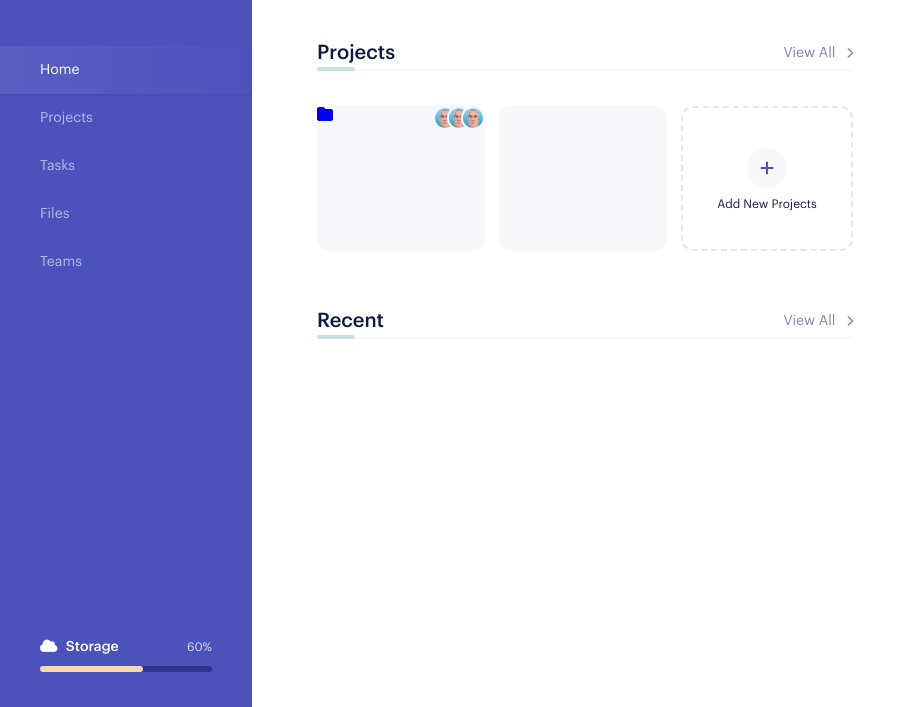
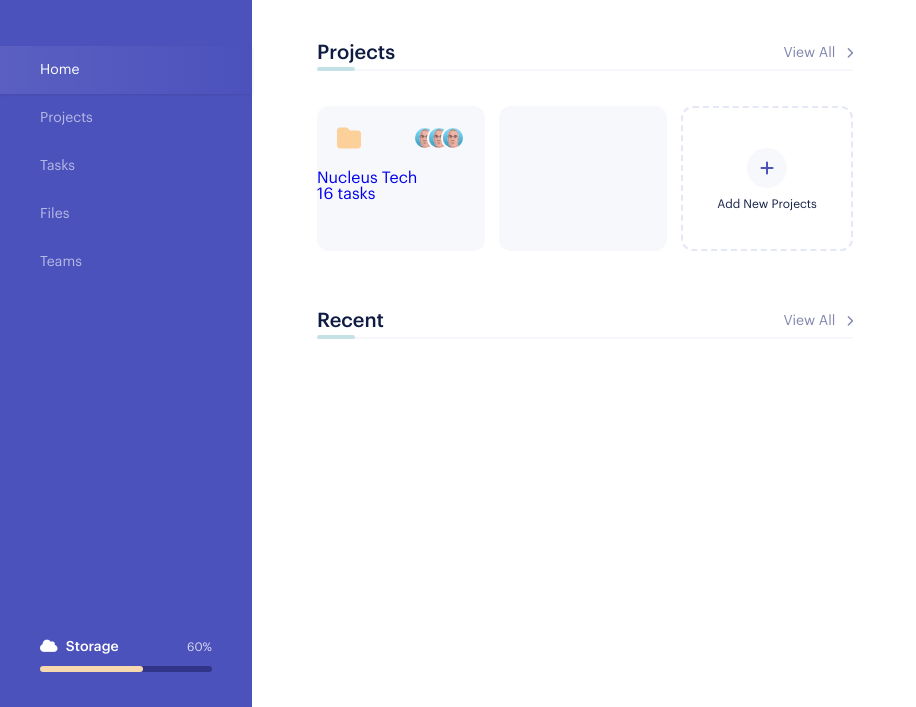
Before and after one commit to CihatAldanmaz/Dashboard---CSS-HTML, a plain HTML site: page index.html in a window 1280 px wide. Shown: the part 93-800 px from the top of the page, without its empty margins (0-916 px from the left). Drawn offline with Linux system fonts and the light colour scheme.

Commit message:
Started work for Box-Title

```diff
--- a/css/style.css
+++ b/css/style.css
@@ -283,8 +283,12 @@ body {
 .content .inner .inner-box .box.active .box-top {
     display: flex;
     justify-content: space-between;
+    padding:20px
+}
 
-
+.content .inner .inner-box .box.active .box-top i {
+    color: #FBD199;
+    font-size: 24px;
 }
 
 .content .inner .inner-box .box.active .box-top .box-shared {
@@ -300,6 +304,10 @@ display: flex;
     margin-left: -10px;
 }
 
+.content .inner .inner-box .box.active .box-title {
+    display: flex;
+    flex-direction: column;
+}
 
 
 
--- a/index.html
+++ b/index.html
@@ -83,6 +83,11 @@
                 </span>
                   </span>
 
+                  <span class="box-title">
+                      <span class="name">Nucleus Tech</span>
+                      <span class="task">16 tasks</span>
+                  </span>
+
               </a>
               <a href="#" class="box active">
 
```
